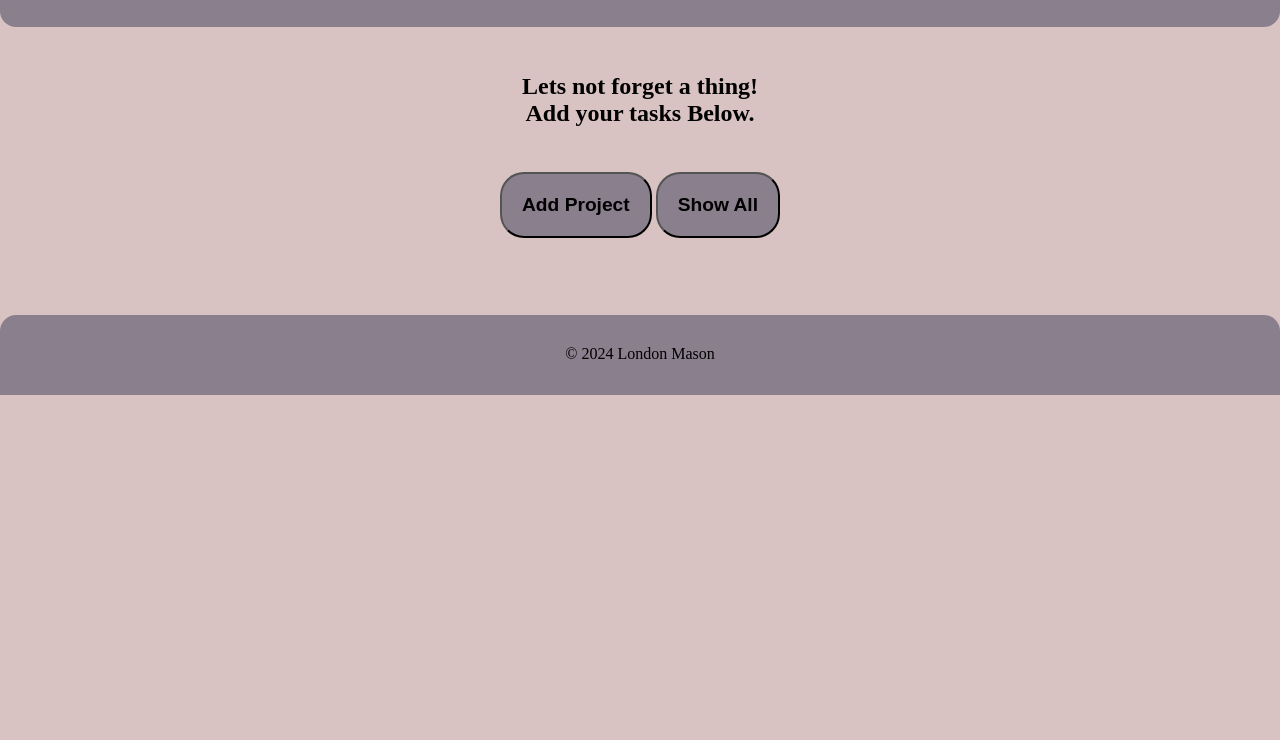
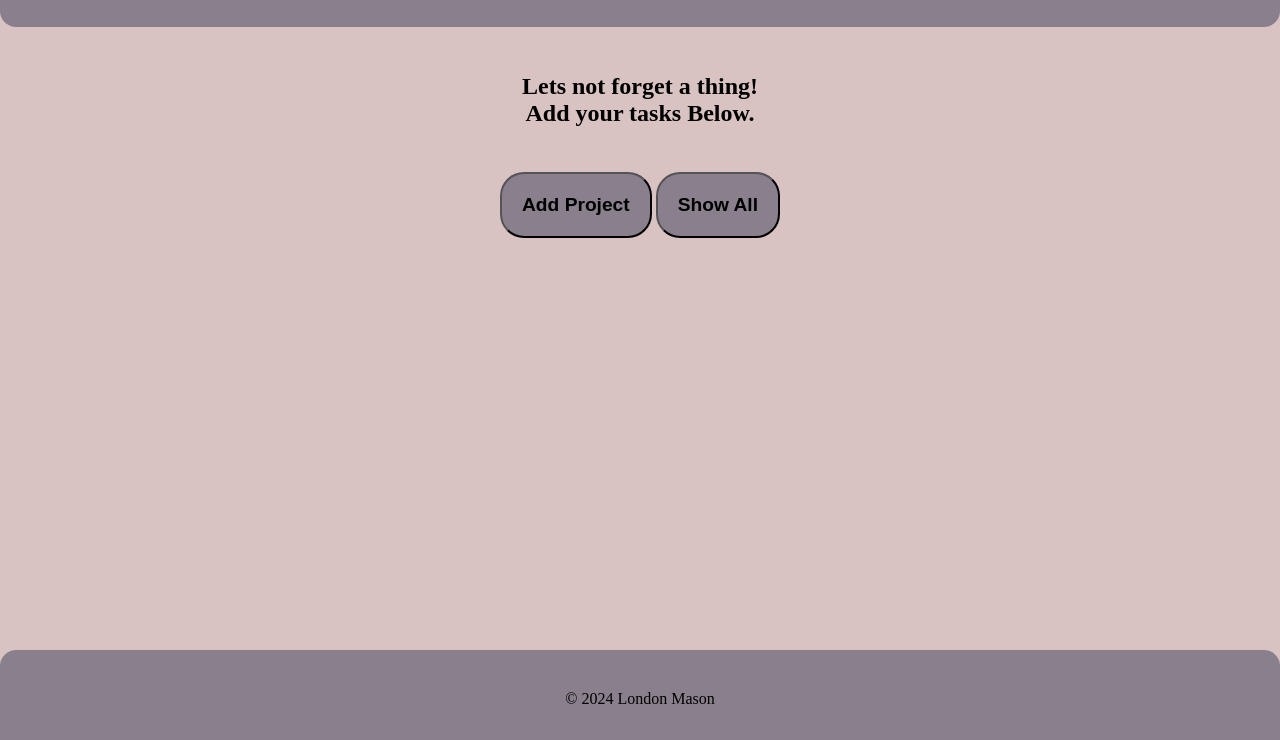
Before and after one commit to Ladzsz/Odin-ToDo-list, a website built with webpack: page src/index.html in a window 1280 px wide. Shown: the part 60-800 px from the top of the page. Built offline with nearby package versions, Linux system fonts and the light colour scheme.

Commit message:
styled footer correctly

```diff
--- a/src/styles/page_styles.css
+++ b/src/styles/page_styles.css
@@ -15,6 +15,13 @@ body, html {
 /* Ensure main content area takes up remaining space */
 .card_section, .projectSec {
     flex: 1;
+}
+
+/*styling main*/
+main {
+    flex: 1;
+    display: flex;
+    flex-direction: column;
 }
 
 /* Styling all links */
@@ -144,7 +151,7 @@ footer {
     background-color: #8A7F8D;
     color: black;
     text-align: center;
-    padding-top: 30px;
+    padding-top: 40px;
     height: 50px;
     margin-top: 2%;
     border-top-left-radius: 16px;
```
Also changed, not shown: src/index.html (+1 -1 lines).
